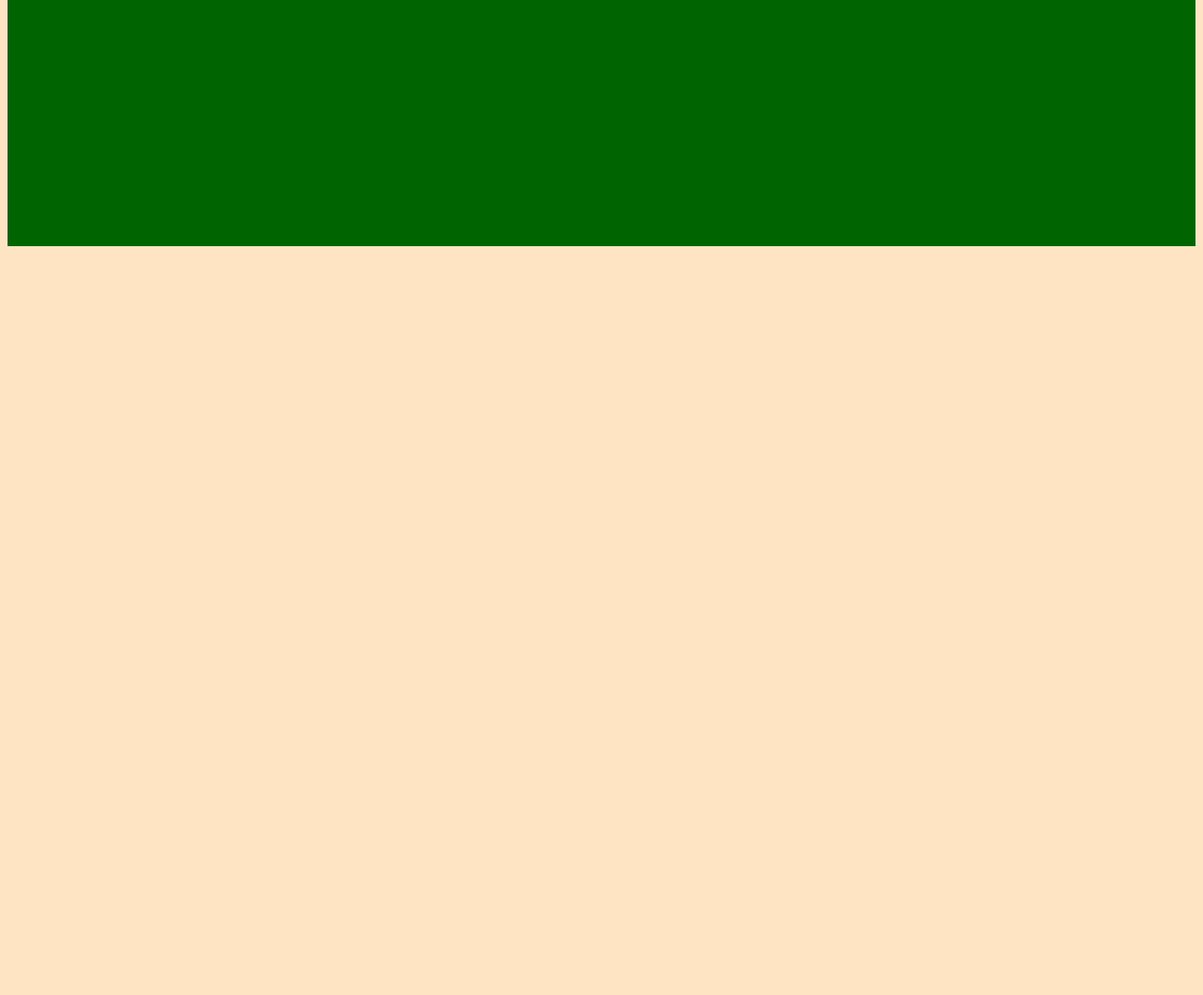
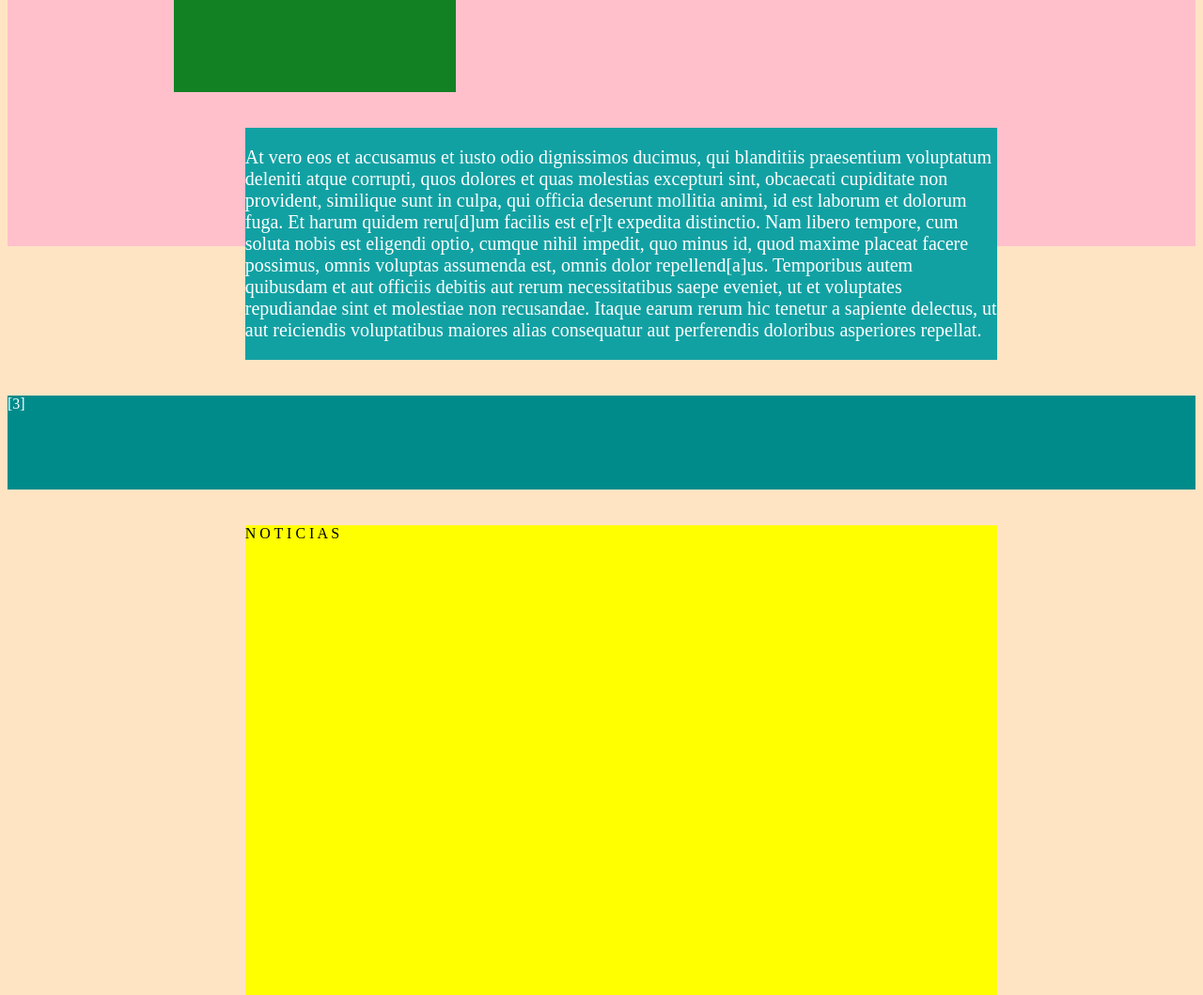
Before and after one commit to eduardoeismann/OnePageWebsite, a plain HTML site: page blog/index.html in a window 1280 px wide. Shown: the part 660-1719 px from the top of the page at 94% size. Before the commit the page ends 930 px from the top, so only its background shows below. Drawn offline with Linux system fonts and the light colour scheme.

Commit message:
Aligning elements.

```diff
--- a/blog/index.html
+++ b/blog/index.html
@@ -1,10 +1,12 @@
+<div class="kokoku-1">[1]</div>
 <html>
+
     <head>
         <title>Lactose</title>
         <link rel="stylesheet" href="styles.css">
     </head>
     <body >
-        <div class="kokoku-1">[1]</div>
+
 
         <div class="main-page">
             <div class="main-title">T I T U L O</div>
@@ -17,9 +19,26 @@
                 </div>
             </div>
 
-            <!-- <div class="about-me">S O B R E _ M I M</div>
+            <div class="about-me">
+                <p>
+                    At vero eos et accusamus et iusto odio dignissimos ducimus, qui blanditiis
+                    praesentium voluptatum deleniti atque corrupti, quos dolores et quas molestias
+                    excepturi sint, obcaecati cupiditate non provident, similique sunt in culpa,
+                    qui officia deserunt mollitia animi, id est laborum et dolorum fuga. Et harum
+                    quidem reru[d]um facilis est e[r]t expedita distinctio. Nam libero tempore,
+                    cum soluta nobis est eligendi optio, cumque nihil impedit, quo minus id, quod
+                    maxime placeat facere possimus, omnis voluptas assumenda est, omnis dolor
+                    repellend[a]us. Temporibus autem quibusdam et aut officiis debitis aut rerum
+                    necessitatibus saepe eveniet, ut et voluptates repudiandae sint et molestiae
+                    non recusandae. Itaque earum rerum hic tenetur a sapiente delectus, ut aut
+                    reiciendis voluptatibus maiores alias consequatur aut perferendis doloribus
+                    asperiores repellat.
+                </p>
+            </div>
+
             <div class="kokoku-3">[3]</div>
-            <div class="news">N O T I C I A S</div> -->
+
+            <div class="news">N O T I C I A S</div>
         </div>
 
         <!-- <div class="kokoku-2">[2]</div> -->
--- a/blog/styles.css
+++ b/blog/styles.css
@@ -1,7 +1,6 @@
 html {
     background-color: bisque;
 }
-
 
 .kokoku-1 { /* Ajustar para ir para topo da pagina */
     background-color: #00008b;
@@ -20,19 +19,21 @@ html {
 .kokoku-3 {
     background-color: #008b8b;
     color: white;
-    width: 300px;
+    width: 100%;
     height: 100px;
+    float: left;
+    margin-top: 3%;
 }
 
 .main-page {
-    background-color: darkgreen;
+    background-color: pink;
     width: 100%;
     height: 100%;
 }
 
 .main-menu-align {
     margin: auto;
-    width: 100%;
+    width: 75%;
 }
 
 .main-menu {
@@ -54,6 +55,8 @@ html {
     width: 300px;
     height: 200px;
     float: left;
+    margin-left: 2%;
+    margin-right: 2%;
 }
 
 .tips {
@@ -62,6 +65,8 @@ html {
     width: 300px;
     height: 200px;
     float: left;
+    margin-left: 2%;
+    margin-right: 2%;
 }
 
 .depositions {
@@ -70,18 +75,29 @@ html {
     width: 300px;
     height: 200px;
     float: left;
+    margin-left: 2%;
+    margin-right: 2%;
 }
 
 .about-me {
     background-color: #12a1a3;
     color: white;
-    width: 700px;
-    height: 200px;
+    width: 800px;
+    /* height: 100%; */
+    font-size: 20px;
+    float: left;
+    margin-left: 20%;
+    margin-right: 20%;
+    margin-top: 3%;
 }
 
 .news {
-    background-color: #ffa1a3;
+    background-color: yellow;
     color: black;
-    width: 700px;
-    height: 200px;
+    width: 800px;
+    height: 500px;
+    float: left;
+    margin-left: 20%;
+    margin-right: 20%;
+    margin-top: 3%;
 }
```
